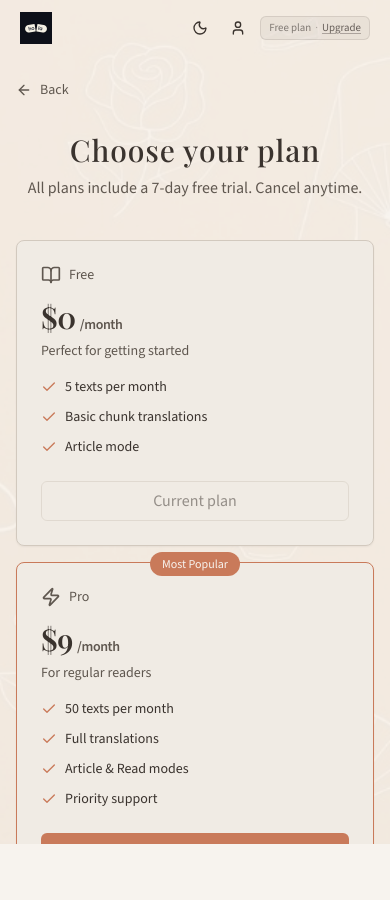
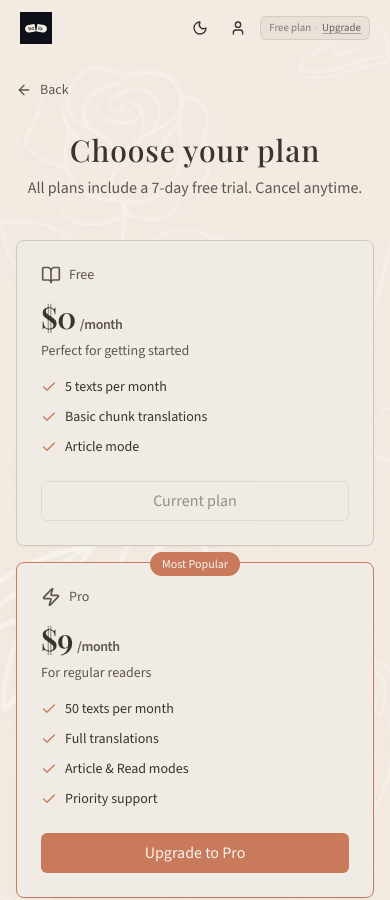
Before and after one commit to johnlaidler267/spanish-context-translator, a React (Vite) app: page /upgrade in a window 390 px wide. Shown: the top 900 px of the page. Before the commit the page ends 844 px from the top, so only its background shows below. Built offline with nearby package versions, Linux system fonts and the light colour scheme; a web font is replaced by a local one.

Commit message:
The layout is using a fixed or cached viewport height, causing inconsistent vertical positioning across screens and interactions.

```diff
--- a/index.html
+++ b/index.html
@@ -2,7 +2,7 @@
 <html lang="en">
   <head>
     <meta charset="UTF-8" />
-    <meta name="viewport" content="width=device-width, initial-scale=1.0" />
+    <meta name="viewport" content="width=device-width, initial-scale=1.0, viewport-fit=cover" />
     <meta name="description" content="Read Spanish with confidence. Click any word to see its meaning." />
     <link rel="icon" type="image/svg+xml" href="/vite.svg" />
     <link rel="preconnect" href="https://fonts.googleapis.com" />
--- a/src/components/landing-screen.tsx
+++ b/src/components/landing-screen.tsx
@@ -65,10 +65,13 @@ export function LandingScreen({ onSubmit, isLoading, theme, onThemeChange }: Lan
   useEffect(() => {
     const onResize = () => fitMobileTextareaHeight()
     window.addEventListener("resize", onResize)
+    const vv = window.visualViewport
+    vv?.addEventListener("resize", onResize)
     const mq = window.matchMedia(MOBILE_TEXTAREA_MQ)
     mq.addEventListener("change", onResize)
     return () => {
       window.removeEventListener("resize", onResize)
+      vv?.removeEventListener("resize", onResize)
       mq.removeEventListener("change", onResize)
     }
   }, [fitMobileTextareaHeight])
@@ -107,7 +110,7 @@ export function LandingScreen({ onSubmit, isLoading, theme, onThemeChange }: Lan
     <>
       <MainHeader theme={theme} onThemeChange={onThemeChange} />
       <div
-        className="landing-page flex flex-col items-stretch md:items-center md:justify-center min-h-[100dvh] max-md:min-h-0 max-md:flex-1 max-md:h-full max-md:overflow-hidden px-3 md:px-8"
+        className="landing-page flex flex-col items-stretch md:items-center md:justify-center min-h-app max-md:min-h-0 max-md:flex-1 max-md:overflow-hidden px-3 md:px-8"
         style={{ position: "relative" }}
       >
         <img
--- a/src/components/locked-view.tsx
+++ b/src/components/locked-view.tsx
@@ -5,7 +5,7 @@ import { Button } from "@/components/ui/button"
 
 export function LockedView() {
   return (
-    <div className="min-h-screen max-md:min-h-0 max-md:flex-1 max-md:h-full bg-background flex flex-col items-center justify-center px-6">
+    <div className="min-h-app max-md:min-h-0 max-md:flex-1 bg-background flex flex-col items-center justify-center px-6">
       <div className="max-w-sm text-center">
         <h1 className="font-serif text-2xl font-medium text-foreground">
           Subscription ended
--- a/src/components/read-mode.tsx
+++ b/src/components/read-mode.tsx
@@ -123,7 +123,7 @@ export function ReadMode({ sentences }: ReadModeProps) {
   }
 
   return (
-    <div className="flex flex-col items-center justify-center min-h-[calc(100vh-80px)] max-md:min-h-0 max-md:h-full px-6 md:px-8">
+    <div className="flex flex-col items-center justify-center min-h-[calc(var(--app-vh,100dvh)-5rem)] max-md:min-h-0 max-md:flex-1 px-6 md:px-8">
       <div
         className="flex-1 flex items-center justify-center w-full md:pt-16 max-md:pt-[max(5rem,calc(env(safe-area-inset-top,0px)+3.75rem))]"
         style={{ maxWidth: "700px" }}
--- /dev/null
+++ b/src/components/viewport-sync.tsx
@@ -0,0 +1,50 @@
+"use client"
+
+import { useEffect } from "react"
+import { useLocation } from "react-router-dom"
+
+/**
+ * Keeps --app-vh in sync with the *visible* viewport (visualViewport when available).
+ * Fixes stale 100vh / locked heights when browser chrome or keyboard changes size.
+ */
+export function ViewportSync() {
+  const { pathname } = useLocation()
+
+  useEffect(() => {
+    const set = () => {
+      const vv = window.visualViewport
+      const h = vv?.height ?? window.innerHeight
+      document.documentElement.style.setProperty("--app-vh", `${h}px`)
+    }
+
+    set()
+    const vv = window.visualViewport
+    vv?.addEventListener("resize", set)
+    vv?.addEventListener("scroll", set)
+    window.addEventListener("resize", set)
+    window.addEventListener("orientationchange", set)
+    const onVis = () => {
+      if (document.visibilityState === "visible") set()
+    }
+    document.addEventListener("visibilitychange", onVis)
+
+    return () => {
+      vv?.removeEventListener("resize", set)
+      vv?.removeEventListener("scroll", set)
+      window.removeEventListener("resize", set)
+      window.removeEventListener("orientationchange", set)
+      document.removeEventListener("visibilitychange", onVis)
+    }
+  }, [])
+
+  useEffect(() => {
+    const set = () => {
+      const vv = window.visualViewport
+      const h = vv?.height ?? window.innerHeight
+      document.documentElement.style.setProperty("--app-vh", `${h}px`)
+    }
+    requestAnimationFrame(set)
+  }, [pathname])
+
+  return null
+}
--- a/src/index.css
+++ b/src/index.css
@@ -10,27 +10,25 @@ body.read-mode-touch-exploring {
   overscroll-behavior: none;
 }
 
-/* Mobile: lock document to viewport — reduces rubber-band bounce; scroll inside panels */
+/* Mobile: use min-height (not fixed height) + --app-vh from ViewportSync — avoids stale 100vh / chrome jumps */
 @media (max-width: 767px) {
   html {
-    height: 100%;
+    min-height: var(--app-vh, 100dvh);
     overflow: hidden;
   }
   body {
-    height: 100%;
-    max-height: 100dvh;
+    min-height: var(--app-vh, 100dvh);
     overflow: hidden;
     overscroll-behavior: none;
   }
   #root {
-    height: 100dvh;
-    max-height: 100dvh;
-    overflow: hidden;
+    min-height: var(--app-vh, 100dvh);
     display: flex;
     flex-direction: column;
+    overflow: hidden;
   }
   .app-viewport {
-    flex: 1 1 0;
+    flex: 1 1 auto;
     width: 100%;
     min-height: 0;
     display: flex;
@@ -975,15 +973,26 @@ article span {
 }
 
 @layer base {
+  /* Initial --app-vh before JS; ViewportSync overwrites with visualViewport height (px) */
+  :root {
+    --app-vh: 100svh;
+  }
+  @supports (height: 100dvh) {
+    :root {
+      --app-vh: 100dvh;
+    }
+  }
+
   * {
     @apply border-border;
   }
   html {
     background-color: var(--background);
+    min-height: var(--app-vh, 100dvh);
   }
   #root {
     background-color: transparent;
-    min-height: 100vh;
+    min-height: var(--app-vh, 100dvh);
     position: relative;
     z-index: 1;
   }
@@ -993,7 +1002,7 @@ article span {
     @apply text-foreground;
     font-family: var(--font-sans);
     font-feature-settings: "liga" 1, "kern" 1;
-    min-height: 100vh;
+    min-height: var(--app-vh, 100dvh);
     position: relative;
     isolation: isolate;
   }
--- a/src/main.jsx
+++ b/src/main.jsx
@@ -3,6 +3,7 @@ import { createRoot } from 'react-dom/client'
 import { BrowserRouter, Routes, Route } from 'react-router-dom'
 import './index.css'
 import { SubscriptionProvider } from './contexts/subscription-context.tsx'
+import { ViewportSync } from './components/viewport-sync.tsx'
 import App from './App.tsx'
 import SettingsPage from './pages/settings.tsx'
 import UpgradePage from './pages/upgrade.tsx'
@@ -11,6 +12,7 @@ createRoot(document.getElementById('root')).render(
   <StrictMode>
     <SubscriptionProvider>
       <BrowserRouter>
+        <ViewportSync />
         <div className="app-viewport">
           <Routes>
             <Route path="/" element={<App />} />
--- a/src/pages/settings.tsx
+++ b/src/pages/settings.tsx
@@ -20,7 +20,7 @@ export default function SettingsPage() {
   }, [theme])
 
   return (
-    <div className="min-h-screen bg-background max-md:h-full max-md:min-h-0 max-md:flex max-md:flex-col max-md:overflow-hidden">
+    <div className="min-h-app bg-background max-md:min-h-0 max-md:flex max-md:flex-1 max-md:flex-col max-md:overflow-hidden">
       <div className="shrink-0">
         <MainHeader theme={theme} onThemeChange={setTheme} />
       </div>
--- a/src/pages/upgrade.tsx
+++ b/src/pages/upgrade.tsx
@@ -70,7 +70,7 @@ export default function UpgradePage() {
   }
 
   return (
-    <div className="min-h-screen bg-background relative max-md:h-full max-md:min-h-0 max-md:flex max-md:flex-col max-md:overflow-hidden">
+    <div className="min-h-app bg-background relative max-md:min-h-0 max-md:flex max-md:flex-1 max-md:flex-col max-md:overflow-hidden">
       <img
         src={theme === "dark" ? "/upgrade-bg-dark.png" : "/upgrade-bg.png"}
         alt=""
--- a/tailwind.config.js
+++ b/tailwind.config.js
@@ -3,6 +3,10 @@ export default {
   content: ["./index.html", "./src/**/*.{js,ts,jsx,tsx}"],
   theme: {
     extend: {
+      minHeight: {
+        /** Synced via --app-vh (visualViewport + route changes); falls back to dynamic viewport units */
+        app: "var(--app-vh, 100dvh)",
+      },
       colors: {
         background: "var(--background)",
         foreground: "var(--foreground)",
```
Also changed, not shown: src/App.tsx (+5 -5 lines).
